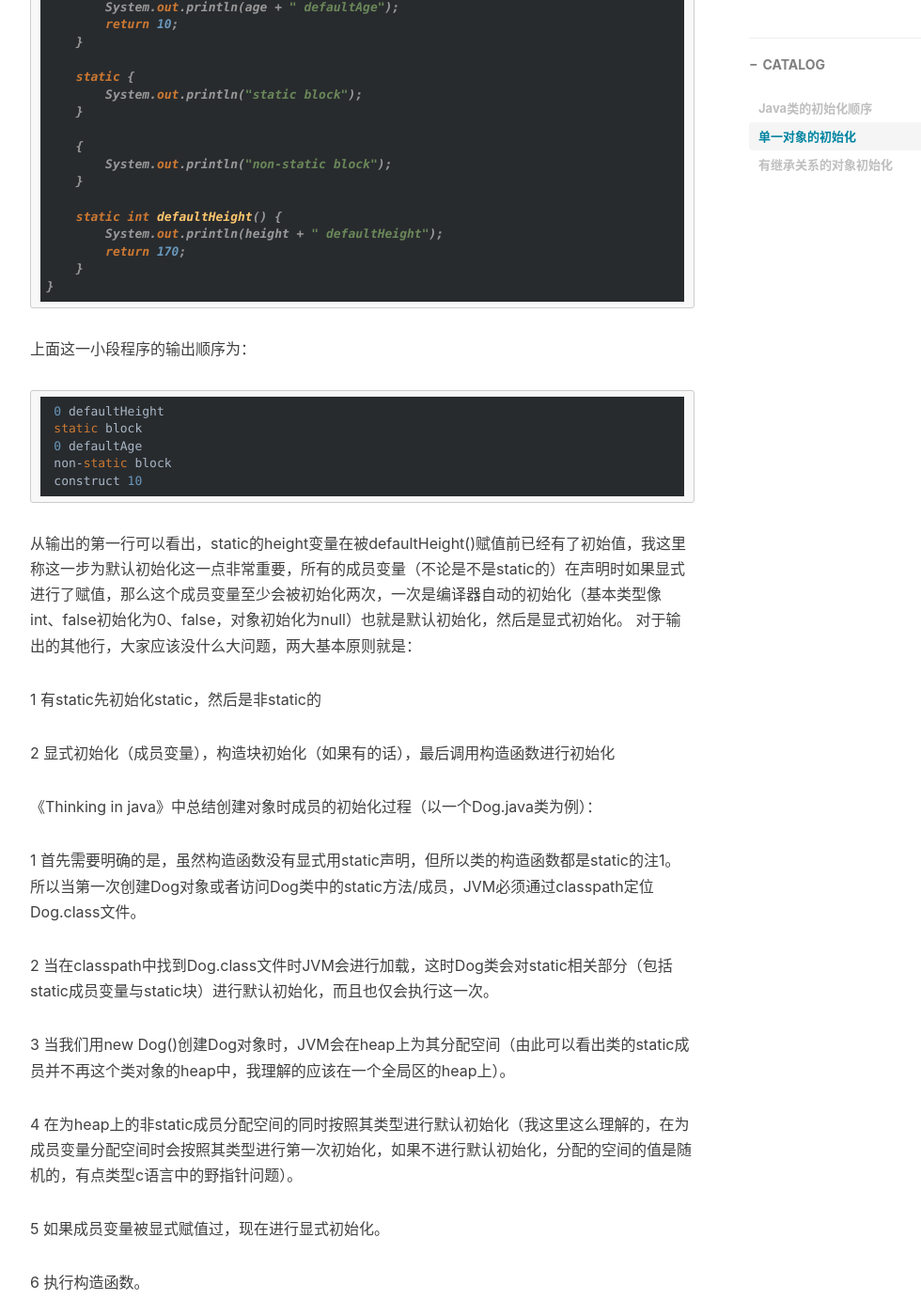
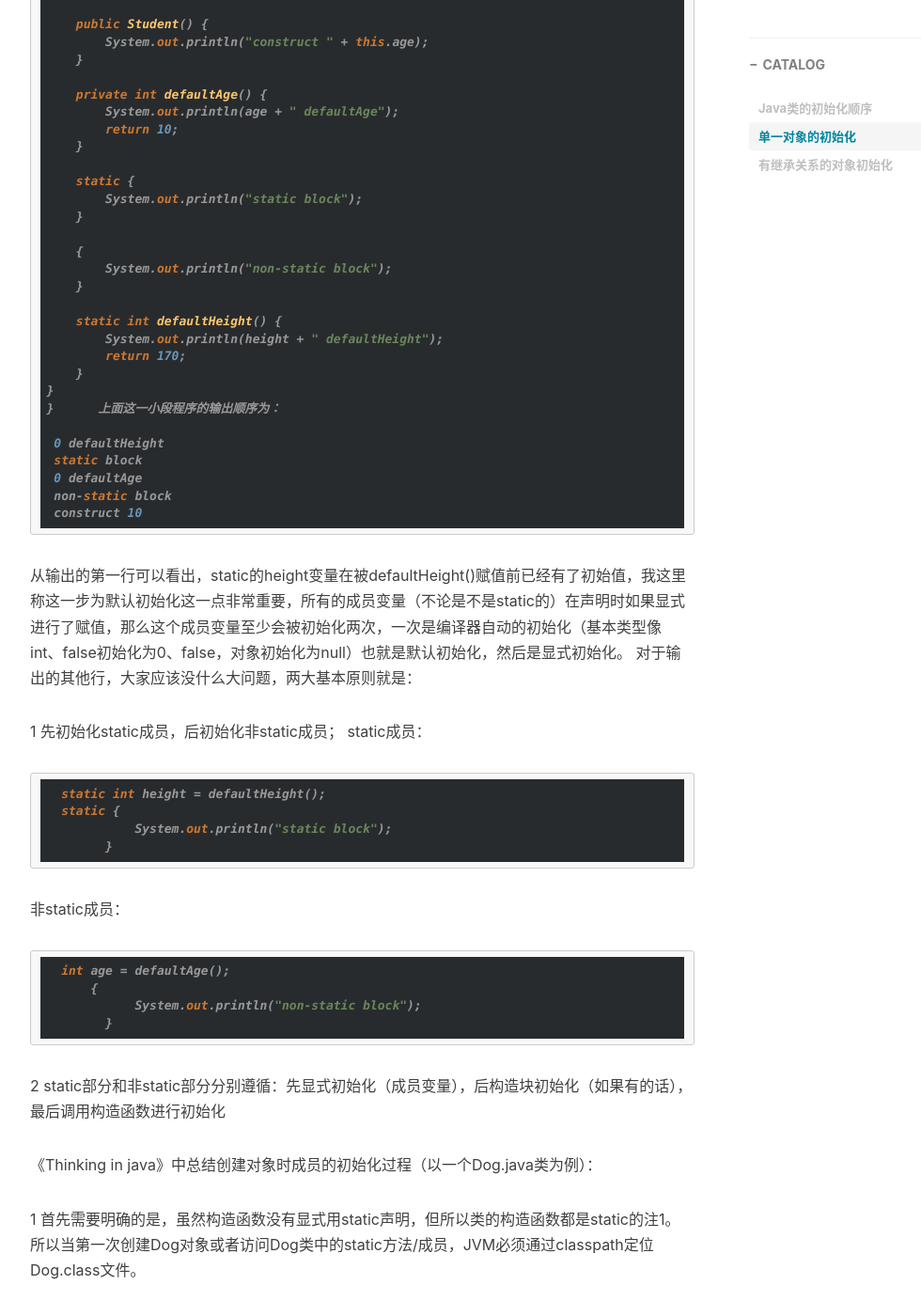
Before and after one commit to yuanfentiank789/yuanfentiank789.github.io, a Jekyll site: the page built from _posts/2016-07-05-classinit.md, in a window 1280 px wide and 1400 px high, scrolled down 878 px. Shown: the whole window at 94% size, without its empty margins (233-1213 px from the left). Built offline with Jekyll 4.4.1, drawn with Linux system fonts in a browser that asks for light colours; nearby versions of some CDN libraries; comment, search, counter and statistics services are not loaded; some of the changed text lies outside the part shown.

Commit message:
update
update

````diff
--- a/_posts/2016-07-05-classinit.md
+++ b/_posts/2016-07-05-classinit.md
@@ -17,6 +17,12 @@ tags:
 ## 单一对象的初始化
 
 废话先不说，先上一段代码：
+
+    public class MyClass {
+
+    public static void main(String[] args) {
+        new Student();
+    }
 
     static class Student {
         int age = defaultAge();
@@ -44,7 +50,7 @@ tags:
             return 170;
         }
     }
-
+    }
  上面这一小段程序的输出顺序为：
 
      0 defaultHeight
@@ -56,9 +62,25 @@ tags:
 从输出的第一行可以看出，static的height变量在被defaultHeight()赋值前已经有了初始值，我这里称这一步为默认初始化这一点非常重要，所有的成员变量（不论是不是static的）在声明时如果显式进行了赋值，那么这个成员变量至少会被初始化两次，一次是编译器自动的初始化（基本类型像int、false初始化为0、false，对象初始化为null）也就是默认初始化，然后是显式初始化。
 对于输出的其他行，大家应该没什么大问题，两大基本原则就是：
 
-1 有static先初始化static，然后是非static的
+1 先初始化static成员，后初始化非static成员；
+  static成员：
 
-2 显式初始化（成员变量），构造块初始化（如果有的话），最后调用构造函数进行初始化
+  ```
+  static int height = defaultHeight();
+  static {
+            System.out.println("static block");
+        }
+  ```
+  非static成员：
+
+  ```
+  int age = defaultAge();
+      {
+            System.out.println("non-static block");
+        }
+  ```
+
+2 static部分和非static部分分别遵循：先显式初始化（成员变量），后构造块初始化（如果有的话），最后调用构造函数进行初始化
 
 《Thinking in java》中总结创建对象时成员的初始化过程（以一个Dog.java类为例）：
 
````
